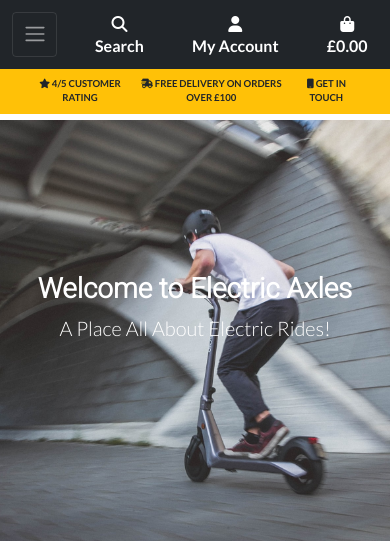
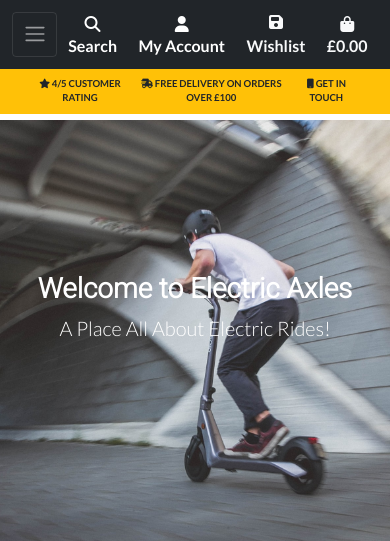
Before and after one commit to dhowai/portfolio-5-electric-axles, a Django app: page / in a window 390 px wide. Shown: the top 541 px of the page. Run offline with Django 3.2, Linux system fonts and the light colour scheme; parts of the project's set-up code (start-up, migrations or seed data) failed here and were passed over; some libraries are stand-ins or nearby versions.

Commit message:
Add wishlist to mobile-top-header

```diff
--- a/static/css/base.css
+++ b/static/css/base.css
@@ -458,7 +458,7 @@ div.social-links {
 }
 
 /* pad the top a bit when navbar is collapsed on mobile */
-@media (max-width: 991px) {
+@media (max-width: 1012px) {
   .header-container {
     padding-top: 100px;
   }
--- a/templates/includes/mobile-top-header.html
+++ b/templates/includes/mobile-top-header.html
@@ -1,6 +1,6 @@
 <li class="list-inline-item">
-    <a class="nav-link d-block d-lg-none" href="#" id="mobile-search" data-toggle="dropdown" aria-haspopup="true" aria-expanded="false">
-        <div class="text-center text-white">
+    <a class="nav-link text-white d-block d-lg-none" href="#" id="mobile-search" data-toggle="dropdown" aria-haspopup="true" aria-expanded="false">
+        <div class="text-center">
             <div><i class="fas fa-search fa-lg"></i></div>
             <p class="my-0">Search</p>
         </div>
@@ -21,8 +21,8 @@
     </div>
 </li>
 <li class="list-inline-item dropdown">
-    <a class="nav-link d-block d-lg-none" href="#" id="user-options" data-toggle="dropdown" aria-haspopup="true" aria-expanded="false">
-        <div class="text-center text-white">
+    <a class="nav-link text-white d-block d-lg-none" href="#" id="user-options" data-toggle="dropdown" aria-haspopup="true" aria-expanded="false">
+        <div class="text-center">
             <div><i class="fas fa-user fa-lg"></i></div>
             <p class="my-0">My Account</p>
         </div>
@@ -33,7 +33,6 @@
                 <a href="{% url 'add_product' %}" class="dropdown-item">Product Management</a>
             {% endif %}
             <a href="{% url 'profile' %}" class="dropdown-item">My Profile</a>
-            <a href="{% url 'wishlist' %}" class="dropdown-item">My Wishlist</a>
             <a href="{% url 'account_logout' %}" class="dropdown-item">Logout</a>
         {% else %}
             <a href="{% url 'account_signup' %}" class="dropdown-item">Register</a>
@@ -42,8 +41,16 @@
     </div>
 </li>
 <li class="list-inline-item">
-    <a class="{% if grand_total %}text-primary font-weight-bold{% else %}{% endif %} nav-link d-block d-lg-none" href="{% url 'view_basket' %}">
-        <div class="text-center text-white">
+    <a class="nav-link d-block d-lg-none text-light" href="{% url 'wishlist' %}">
+        <div class="text-center">
+            <div><i class="fa-solid fa-floppy-disk"></i></div>
+            <p class="my-0">Wishlist</p>
+        </div>
+    </a>
+</li>
+<li class="list-inline-item">
+    <a class="{% if grand_total %}text-info font-weight-bold{% else %}text-light font-weight-bold{% endif %} nav-link d-block d-lg-none" href="{% url 'view_basket' %}">
+        <div class="text-center">
             <div><i class="fas fa-shopping-bag fa-lg"></i></div>
             <p class="my-0">
                 {% if grand_total %}
```
